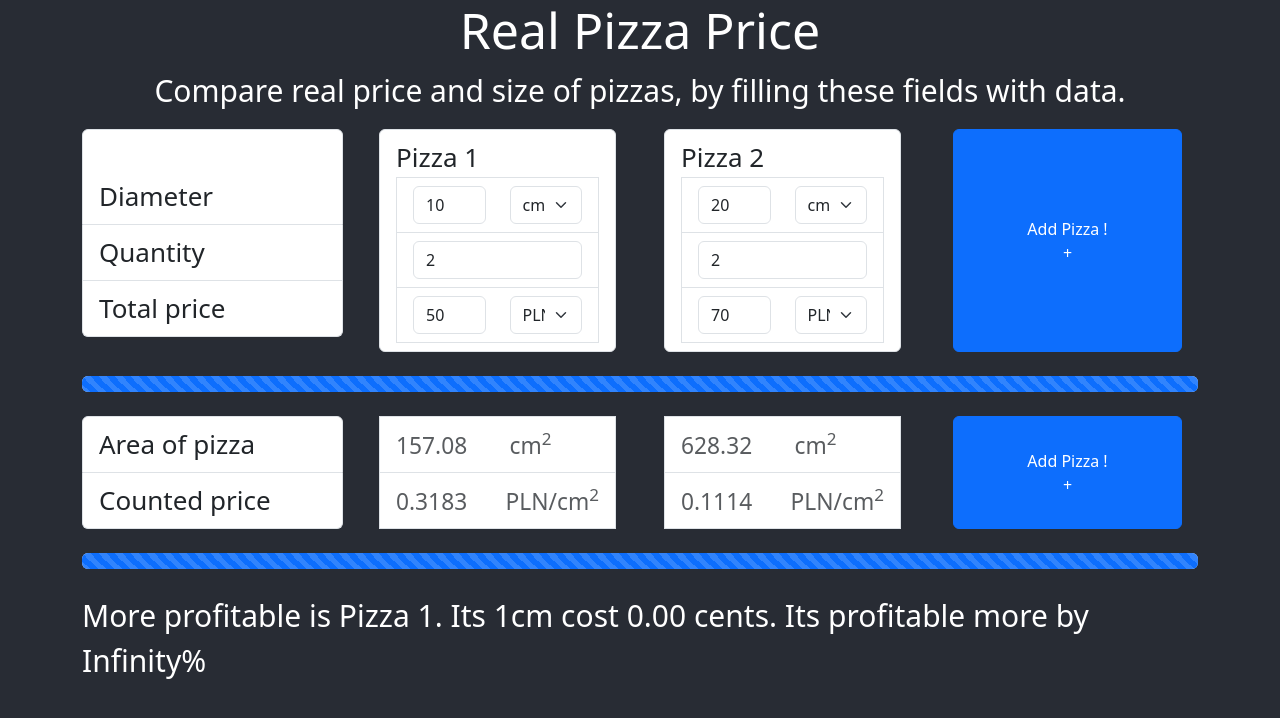
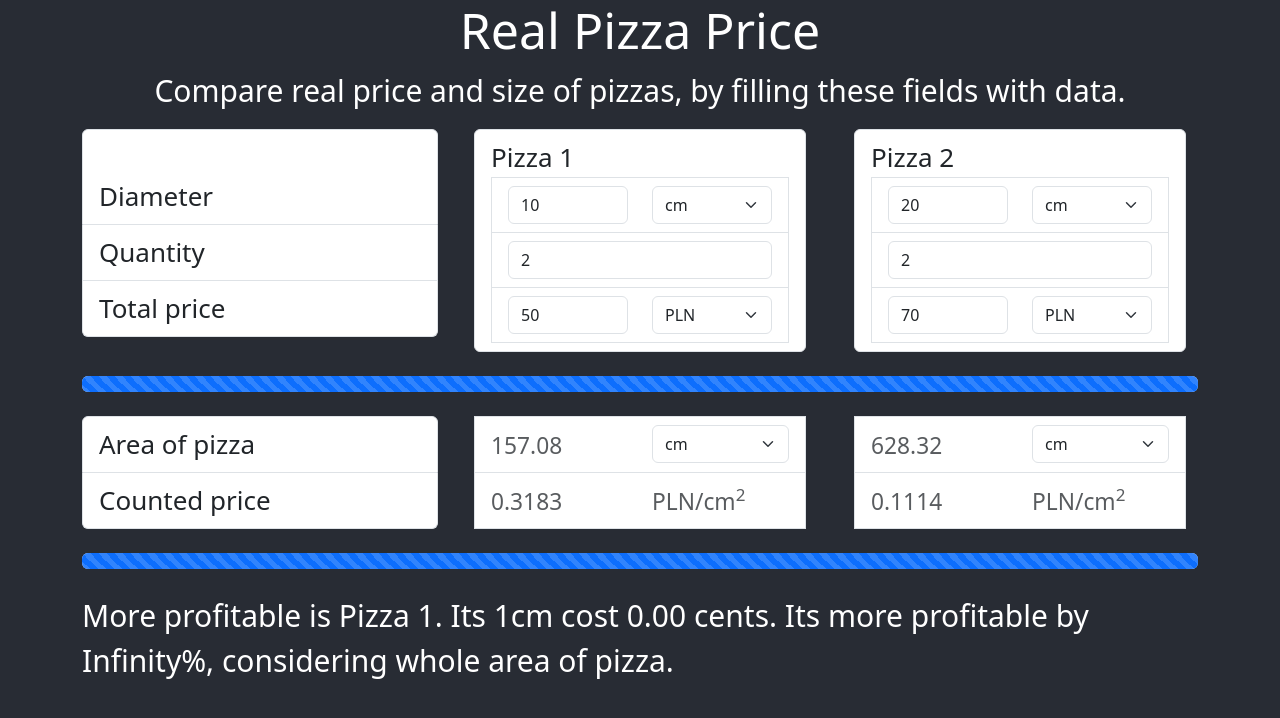
Before and after one commit to ZKuba94/Real-pizza-price, a React (Create React App) app: page / in a window 1280 px wide. Shown: the top 718 px of the page. Built offline with nearby package versions, Linux system fonts and the light colour scheme.

Commit message:
added propTypes, separated each pizzas measure and currency. Now it can be changed independently in Inputs and in Results area-but not count correctly for now

```diff
--- a/package.json
+++ b/package.json
@@ -7,6 +7,7 @@
     "@testing-library/react": "^13.4.0",
     "@testing-library/user-event": "^13.5.0",
     "bootstrap": "^5.3.0",
+    "prop-types": "^15.8.1",
     "react": "^18.2.0",
     "react-bootstrap": "^2.7.4",
     "react-dom": "^18.2.0",
--- a/src/routes/App.js
+++ b/src/routes/App.js
@@ -11,8 +11,18 @@ function App() {
     const measurements = ['cm', 'm', 'in', 'ft'];
     const currencies = ['PLN', 'USD', 'EUR']
     const pizzas = ['Pizza 1', 'Pizza 2']
-    const [pizzaMeasure, setPizzaMeasure] = useState(measurements[0])
-    const [actPizzaCurrency, setPizzaCurrencyChange] = useState(currencies[0])
+    const [pizzaMeasuresInputs, setPizzaMeasuresInputs] = useState([
+        {id: 0, value: measurements[0]},
+        {id: 1, value: measurements[0]},
+    ])
+    const [pizzaMeasuresResult, setPizzaMeasuresResult] = useState([
+        {id: 0, value: measurements[0]},
+        {id: 1, value: measurements[0]},
+    ])
+    const [pizzaCurrencyInputs, setPizzaCurrencyInputs] = useState([
+        {id: 0, value: currencies[0]},
+        {id: 1, value: currencies[0]},
+    ])
     const [pizzaSizes, setPizzaSizes] = useState([
         {id: 0, value: 10},
         {id: 1, value: 20},
@@ -34,12 +44,12 @@ function App() {
             <Header/>
             <Inputs
                 headings={pizzas}
-                measures={measurements}
+                measurements={measurements}
                 currencies={currencies}
-                actPizzaMeasure={pizzaMeasure}
-                onPizzaMeasureChange={setPizzaMeasure}
-                actPizzaCurrency={actPizzaCurrency}
-                onPizzaCurrencyChange={setPizzaCurrencyChange}
+                pizzaMeasuresInputs={pizzaMeasuresInputs}
+                onPizzaMeasureChange={setPizzaMeasuresInputs}
+                pizzaCurrencyInputs={pizzaCurrencyInputs}
+                onPizzaCurrencyInputs={setPizzaCurrencyInputs}
                 pizzaSizesObj={pizzaSizes}
                 onPizzaSizesChange={setPizzaSizes}
                 pizzaQuantities={pizzaQuantities}
@@ -60,8 +70,10 @@ function App() {
             </Container>
             <Results
                 headings={pizzas}
-                actPizzaMeasure={pizzaMeasure}
-                actPizzaCurrency={actPizzaCurrency}
+                measurements={measurements}
+                pizzaMeasuresResult={pizzaMeasuresResult}
+                onPizzaMeasuresResult={setPizzaMeasuresResult}
+                pizzaCurrencyResults={pizzaCurrencyInputs}
                 pizzaSizesObj={pizzaSizes}
                 pizzaQuantities={pizzaQuantities}
                 pizzaPrices={pizzaPrices}
--- a/src/routes/Inputs.js
+++ b/src/routes/Inputs.js
@@ -1,15 +1,17 @@
 import {Col, Container, ListGroup, ListGroupItem, Row} from "react-bootstrap";
 import PizzaToCompare from "./PizzaToCompare"
-import AddPizzaButton from "./AddPizzaButton"
+import PropTypes from "prop-types";
+
+// import AddPizzaButton from "./AddPizzaButton"
 
 function Inputs({
                     headings,
-                    measures,
+                    measurements,
                     currencies,
-                    actPizzaMeasure,
+                    pizzaMeasuresInputs,
                     onPizzaMeasureChange,
-                    actPizzaCurrency,
-                    onPizzaCurrencyChange,
+                    pizzaCurrencyInputs,
+                    onPizzaCurrencyInputs,
                     pizzaSizesObj,
                     onPizzaSizesChange,
                     pizzaQuantities,
@@ -49,12 +51,14 @@ function Inputs({
                             pizzaQuantitiesObj={pizzaQuantities}
                             pizzaQuantities={pizzaQuantities[index].value}
                             onPizzaQuantitiesChange={onPizzaQuantitiesChange}
-                            measures={measures}
+                            measurements={measurements}
                             currencies={currencies}
-                            actPizzaMeasure={actPizzaMeasure}
+                            actPizzaMeasuresInputs={pizzaMeasuresInputs[index].value}
+                            pizzaMeasuresInputs={pizzaMeasuresInputs}
                             onPizzaMeasureChange={onPizzaMeasureChange}
-                            actPizzaCurrency={actPizzaCurrency}
-                            onPizzaCurrencyChange={onPizzaCurrencyChange}
+                            pizzaCurrencyInputs={pizzaCurrencyInputs}
+                            actPizzaCurrencyInputs={pizzaCurrencyInputs[index].value}
+                            onPizzaCurrencyInputs={onPizzaCurrencyInputs}
                             pizzaPrice={pizzaPrices[index].value}
                             pizzaPrices={pizzaPrices}
                             onPizzaPricesChange={onPizzaPricesChange}
@@ -63,12 +67,29 @@ function Inputs({
                         />
                     </Col>
                 ))}
-                <Col>
-                    <AddPizzaButton/>
-                </Col>
+                {/*<Col>*/}
+                {/*    <AddPizzaButton/>*/}
+                {/*</Col>*/}
             </Row>
         </Container>
     )
 }
 
+Inputs.propTypes = {
+    headings: PropTypes.array.isRequired,
+    measurements: PropTypes.array.isRequired,
+    currencies: PropTypes.array.isRequired,
+    pizzaMeasuresInputs: PropTypes.array.isRequired,
+    onPizzaMeasureChange: PropTypes.func.isRequired,
+    pizzaCurrencyInputs: PropTypes.array.isRequired,
+    onPizzaCurrencyInputs: PropTypes.func.isRequired,
+    pizzaSizesObj: PropTypes.array.isRequired,
+    onPizzaSizesChange: PropTypes.func.isRequired,
+    pizzaQuantities: PropTypes.array.isRequired,
+    onPizzaQuantitiesChange: PropTypes.func.isRequired,
+    pizzaPrices: PropTypes.array.isRequired,
+    onPizzaPricesChange: PropTypes.func.isRequired,
+    pizzaCompare: PropTypes.array.isRequired,
+    onPizzaCompareChange: PropTypes.func.isRequired,
+}
 export default Inputs;
--- a/src/routes/PizzaResultNumbers.js
+++ b/src/routes/PizzaResultNumbers.js
@@ -1,10 +1,14 @@
 import {Col, Container, Form, ListGroup, ListGroupItem, Row} from "react-bootstrap";
 import React, {useEffect} from "react";
+import PropTypes from "prop-types";
 
 function PizzaResultNumbers({
                                 index,
-                                actPizzaMeasure,
-                                actPizzaCurrency,
+                                measurements,
+                                actPizzaMeasureResult,
+                                pizzaMeasuresResult,
+                                onPizzaMeasuresResult,
+                                actPizzaCurrencyResult,
                                 pizzaSize,
                                 pizzaQuantity,
                                 pizzaPrice,
@@ -13,6 +17,9 @@ function PizzaResultNumbers({
                             }) {
     const r = pizzaSize / 2
     const areaOfPizza = ((Math.PI * (r ** 2)).toFixed(2)) * pizzaQuantity
+    const measurements2 = measurements.map(measure =>
+        <option key={measure} value={measure}>{measure}</option>
+    )
     const handleCompareChange = (id, obj, clbFunc) => {
         const updatedData = obj.map((item) =>
             item.id === id
@@ -21,9 +28,17 @@ function PizzaResultNumbers({
         )
         clbFunc(updatedData)
     }
+    const handleInputsChange = (key, obj, clbFunc) => (e => {
+        const updatedData = obj.map((item) =>
+            item.id === key
+                ? {...item, value: e.target.value}
+                : item
+        )
+        clbFunc(updatedData)
+    })
     useEffect(() => {
         handleCompareChange(index, pizzaCompareObj, onPizzaCompareChange)
-    }, [pizzaSize, pizzaQuantity,pizzaPrice])
+    }, [pizzaSize, pizzaQuantity, pizzaPrice])
 
     return (
         <Container className='PizzaResultNumbers'>
@@ -40,9 +55,15 @@ function PizzaResultNumbers({
                                     </Form.Text>
                                 </Col>
                                 <Col>
-                                    <Form.Text>
-                                        {actPizzaMeasure}<sup>2</sup>
-                                    </Form.Text>
+                                    <Form.Select
+                                        name='pizzaMeasure'
+                                        value={actPizzaMeasureResult}
+                                        onChange={
+                                            handleInputsChange(index, pizzaMeasuresResult, onPizzaMeasuresResult)
+                                        }
+                                    >
+                                        {measurements2}
+                                    </Form.Select>
                                 </Col>
                             </Form.Group>
                         </ListGroupItem>
@@ -57,8 +78,8 @@ function PizzaResultNumbers({
                                 </Col>
                                 <Col>
                                     <Form.Text>
-                                        {actPizzaCurrency}
-                                        /{actPizzaMeasure}<sup>2</sup>
+                                        {actPizzaCurrencyResult}
+                                        /{actPizzaMeasureResult}<sup>2</sup>
                                     </Form.Text>
                                 </Col>
                             </Form.Group>
@@ -70,4 +91,17 @@ function PizzaResultNumbers({
     )
 }
 
+PizzaResultNumbers.propTypes = {
+    index: PropTypes.number.isRequired,
+    measurements: PropTypes.array.isRequired,
+    actPizzaMeasureResult: PropTypes.string.isRequired,
+    pizzaMeasuresResult: PropTypes.array.isRequired,
+    onPizzaMeasuresResult: PropTypes.func.isRequired,
+    actPizzaCurrencyResult: PropTypes.string.isRequired,
+    pizzaSize: PropTypes.number.isRequired,
+    pizzaQuantity: PropTypes.number.isRequired,
+    pizzaPrice: PropTypes.number.isRequired,
+    pizzaCompareObj: PropTypes.array.isRequired,
+    onPizzaCompareChange: PropTypes.func.isRequired,
+}
 export default PizzaResultNumbers;
--- a/src/routes/PizzaToCompare.js
+++ b/src/routes/PizzaToCompare.js
@@ -1,15 +1,18 @@
 import {Col, Container, Form, ListGroup, ListGroupItem, Row} from "react-bootstrap";
 import React from "react";
+import PropTypes from "prop-types";
 
 function PizzaToCompare({
                             id,
                             heading,
-                            measures,
+                            measurements,
                             currencies,
-                            actPizzaMeasure,
+                            actPizzaMeasuresInputs,
+                            pizzaMeasuresInputs,
                             onPizzaMeasureChange,
-                            actPizzaCurrency,
-                            onPizzaCurrencyChange,
+                            pizzaCurrencyInputs,
+                            onPizzaCurrencyInputs,
+                            actPizzaCurrencyInputs,
                             pizzaSizesObj,
                             pizzaSize,
                             onPizzaSizesChange,
@@ -20,7 +23,7 @@ function PizzaToCompare({
                             pizzaPrices,
                             onPizzaPricesChange,
                         }) {
-    const measurements = measures.map(measure =>
+    const measurements2 = measurements.map(measure =>
         <option key={measure} value={measure}>{measure}</option>
     )
     const currency = currencies.map(curr =>
@@ -34,6 +37,15 @@ function PizzaToCompare({
         )
         clbFunc(updatedData)
     })
+    const handleInputsChangesStrings = (key, obj, clbFunc) => (e => {
+        const updatedData = obj.map((item) =>
+            item.id === key
+                ? {...item, value: e.target.value}
+                : item
+        )
+        clbFunc(updatedData)
+    })
+
     return (
         <Container
             className='PizzaToCompare'
@@ -59,14 +71,12 @@ function PizzaToCompare({
                                 <Col>
                                     <Form.Select
                                         name='measure'
-                                        value={actPizzaMeasure}
+                                        value={actPizzaMeasuresInputs}
                                         onChange={
-                                            (e) => {
-                                                onPizzaMeasureChange(e.target.value)
-                                            }
+                                            handleInputsChangesStrings(id, pizzaMeasuresInputs, onPizzaMeasureChange)
                                         }
                                     >
-                                        {measurements}
+                                        {measurements2}
                                     </Form.Select>
                                 </Col>
                             </Form.Group>
@@ -104,11 +114,9 @@ function PizzaToCompare({
                                 <Col>
                                     <Form.Select
                                         name='currency'
-                                        value={actPizzaCurrency}
+                                        value={actPizzaCurrencyInputs}
                                         onChange={
-                                            (e) => {
-                                                onPizzaCurrencyChange(e.target.value)
-                                            }
+                                            handleInputsChangesStrings(id,pizzaCurrencyInputs,onPizzaCurrencyInputs)
                                         }
                                     >
                                         {currency}
@@ -122,5 +130,25 @@ function PizzaToCompare({
         </Container>
     )
 }
-
+PizzaToCompare.propTypes = {
+    id: PropTypes.number.isRequired,
+    heading: PropTypes.string.isRequired,
+    measurements: PropTypes.array.isRequired,
+    currencies: PropTypes.array.isRequired,
+    actPizzaMeasuresInputs: PropTypes.string.isRequired,
+    pizzaMeasuresInputs: PropTypes.array.isRequired,
+    onPizzaMeasureChange: PropTypes.func.isRequired,
+    pizzaCurrencyInputs: PropTypes.array.isRequired,
+    onPizzaCurrencyInputs: PropTypes.func.isRequired,
+    actPizzaCurrencyInputs: PropTypes.string.isRequired,
+    pizzaSizesObj: PropTypes.array.isRequired,
+    pizzaSize: PropTypes.number.isRequired,
+    onPizzaSizesChange: PropTypes.func.isRequired,
+    pizzaQuantitiesObj: PropTypes.array.isRequired,
+    pizzaQuantities: PropTypes.number.isRequired,
+    onPizzaQuantitiesChange: PropTypes.func.isRequired,
+    pizzaPrice: PropTypes.number.isRequired,
+    pizzaPrices: PropTypes.array.isRequired,
+    onPizzaPricesChange: PropTypes.func.isRequired,
+}
 export default PizzaToCompare;
--- a/src/routes/ResultText.js
+++ b/src/routes/ResultText.js
@@ -1,5 +1,6 @@
 import {Container} from "react-bootstrap";
 import React, {useEffect} from "react";
+import PropTypes from "prop-types";
 
 function ResultText({
                         headings,
@@ -8,9 +9,13 @@ function ResultText({
                         pizzaSizes,
                         pizzaQuantities,
                     }) {
-    const betterOption = pizzaCompare[0].value > pizzaCompare[1].value ? 1 : 0
+    let betterOption = pizzaCompare[0].value > pizzaCompare[1].value ? 1:0
     const percentageValue = () => {
         const pizzaCount = [...headings.keys()]
+        const betterOptionValues = pizzaCount.map(el => (
+            pizzaCompare[el].value
+        ))
+        betterOption = betterOptionValues.findIndex(el => el === Math.min(...betterOptionValues))
         const pizzaAreas = pizzaCount.map(el => (
             ((Math.PI * ((pizzaSizes[el].value / 2) ** 2)).toFixed(2)) * pizzaQuantities[el].value))
         const totalCosts = pizzaCount.map(el => (
@@ -34,10 +39,17 @@ function ResultText({
                     `Both pizzas are equally profitable. For 1cm of it you will pay: ${((pizzaCompare[betterOption].value) * 100).toFixed(2)} cents. `
                     : `More profitable is ${headings[betterOption]}. Its 1cm cost
                     ${((pizzaCompare[betterOption].value) * 100).toFixed(2)}
-                    cents. Its profitable more by ${percentageValue()}%`}
+                    cents. Its more profitable by ${percentageValue()}%, considering whole area of pizza.`}
             </p>
         </Container>
     )
 }
+ResultText.propTypes = {
+    headings: PropTypes.array.isRequired,
+    pizzaCompare: PropTypes.array.isRequired,
+    pizzaPrices: PropTypes.array.isRequired,
+    pizzaSizes: PropTypes.array.isRequired,
+    pizzaQuantities: PropTypes.array.isRequired,
+}
 
 export default ResultText;
--- a/src/routes/Results.js
+++ b/src/routes/Results.js
@@ -1,11 +1,14 @@
 import {Col, Container, ListGroup, ListGroupItem, Row} from "react-bootstrap";
 import PizzaResultNumbers from "./PizzaResultNumbers"
-import AddPizzaButton from "./AddPizzaButton";
+// import AddPizzaButton from "./AddPizzaButton";
+import PropTypes from "prop-types";
 
 function Results({
                      headings,
-                     actPizzaMeasure,
-                     actPizzaCurrency,
+                     measurements,
+                     pizzaMeasuresResult,
+                     onPizzaMeasuresResult,
+                     pizzaCurrencyResults,
                      pizzaSizesObj,
                      pizzaQuantities,
                      pizzaPrices,
@@ -32,8 +35,11 @@ function Results({
                     <Col>
                         <PizzaResultNumbers
                             index={index}
-                            actPizzaMeasure={actPizzaMeasure}
-                            actPizzaCurrency={actPizzaCurrency}
+                            measurements={measurements}
+                            actPizzaMeasureResult={pizzaMeasuresResult[index].value}
+                            pizzaMeasuresResult={pizzaMeasuresResult}
+                            onPizzaMeasuresResult={onPizzaMeasuresResult}
+                            actPizzaCurrencyResult={pizzaCurrencyResults[index].value}
                             pizzaSize={pizzaSizesObj[index].value}
                             pizzaQuantity={pizzaQuantities[index].value}
                             pizzaPrice={pizzaPrices[index].value}
@@ -42,12 +48,25 @@ function Results({
                         />
                     </Col>
                 ))}
-                <Col>
-                    <AddPizzaButton/>
-                </Col>
+                {/*<Col>*/}
+                {/*    <AddPizzaButton/>*/}
+                {/*</Col>*/}
             </Row>
         </Container>
     )
 }
 
+Results.propTypes = {
+    headings: PropTypes.array.isRequired,
+    measurements: PropTypes.array.isRequired,
+    pizzaMeasuresResult: PropTypes.array.isRequired,
+    onPizzaMeasuresResult: PropTypes.func.isRequired,
+    pizzaCurrencyResults: PropTypes.array.isRequired,
+    pizzaSizesObj: PropTypes.array.isRequired,
+    pizzaQuantities: PropTypes.array.isRequired,
+    pizzaPrices: PropTypes.array.isRequired,
+    pizzaCompare: PropTypes.array.isRequired,
+    onPizzaCompareChange: PropTypes.func.isRequired,
+}
+
 export default Results;
```
Also changed, not shown: 1 other file (tests, documents, lock files or other folders).
